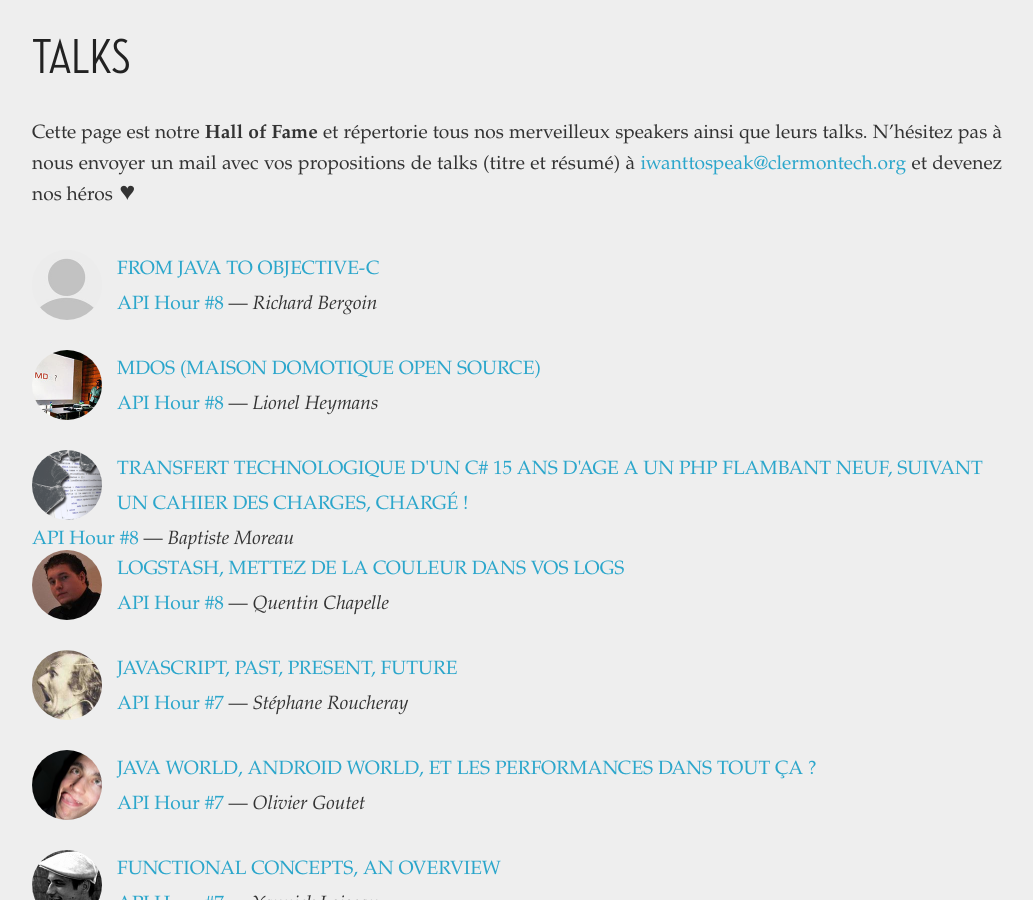
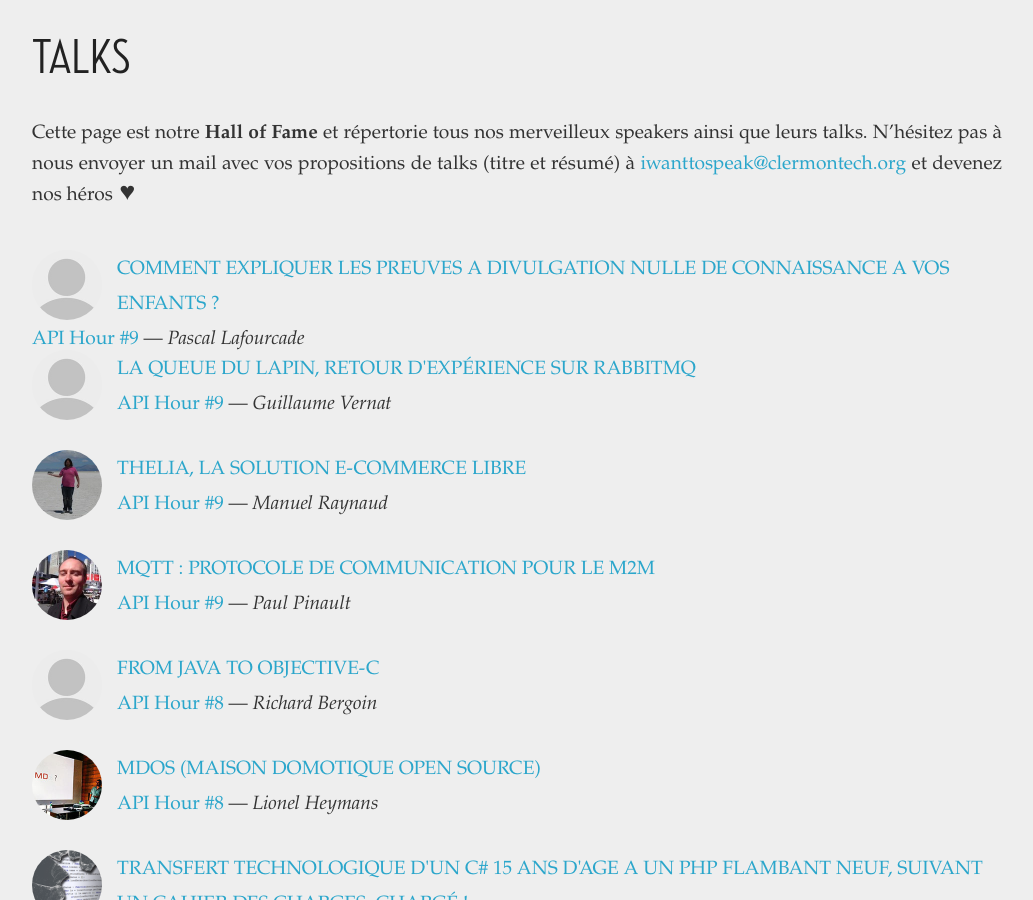
Before and after one commit to clermontech/clermontech.github.com, a Jekyll site: the page built from talks/index.md, in a window 1280 px wide and 900 px high, scrolled down 314 px. Shown: the whole window, without its empty margins (123-1156 px from the left). Built offline with Jekyll 4.4.1, drawn with Linux system fonts in a browser that asks for light colours; Markdown is read by kramdown in place of the engine named in the settings.

Commit message:
add AH9 pages

```diff
--- a/_posts/2014-05-14-api-hour-9.md
+++ b/_posts/2014-05-14-api-hour-9.md
@@ -50,6 +50,8 @@ chat de l'application mobile Facebook ? MQTT est le protocole qui, caché
 derrière, assure la bonne qualité de service tout en simplifiant la vie du
 développeur.
 
+[Voir la vidéo]({% post_url 2014-05-28-1-paul-pinault-mqtt-protocole-de-communication-pour-le-m2m %})
+
 ### Manuel Raynaud • Thelia, La Solution E-Commerce Libre
 
 La première release de Thelia 2 est sortie mi-avril. A travers cette
@@ -57,12 +59,16 @@ présentation nous verrons pourquoi nous avons développé une nouvelle version,
 comprendre son fonctionnement et comment étendre son fonctionnement grâce à
 l'utilisation de composants Symfony.
 
+[Voir la vidéo]({% post_url 2014-05-28-2-manuel-raynaud-thelia-la-solution-e-commerce-libre %})
+
 ### Guillaume Vernat • La Queue Du Lapin, Retour D'Expérience Sur RabbitMQ
 
 [N'hésitez pas à lui demander de quoi son talk
 parlera](mailto:gvernat@coffreo.com?subject=Ton talk à l'API Hour 9&body=Salut,
 j'aimerais savoir sur quoi va porter ton talk lors du prochain API Hour ?
 Merci !) ;-)
+
+[Voir la vidéo]({% post_url 2014-05-28-3-guillaume-vernat-la-queue-du-lapin-retour-d-experience-sur-rabbitmq %})
 
 ### Pascal Lafourcade • Comment Expliquer Les Preuves A Divulgation Nulle De Connaissance A Vos Enfants ?
 
@@ -75,6 +81,8 @@ présentation est basée sur l'article de Jean-Jacques Quisquater et Louis Guill
 "[How to explain zero-knowledge protocols to your
 children](http://portal.acm.org/citation.cfm?id=646754.705056&coll=&dl=)".
 
+[Voir la vidéo]({% post_url 2014-05-28-4-pascal-lafourcade-comment-expliquer-les-preuves-a-divulgation-nulle-de-connaissance-a-vos-enfants %})
+
 
 ## Sponsors
 
--- /dev/null
+++ b/_posts/2014-05-28-1-paul-pinault-mqtt-protocole-de-communication-pour-le-m2m.md
@@ -0,0 +1,22 @@
+---
+layout: talk
+categories: [ talks, api-hour-9 ]
+
+session_url: /api-hours/api-hour-9.html
+session_name: Clermont'ech API Hour &#35;9
+session_short_name: "&#35;9"
+
+author: Paul Pinault
+author_url: https://twitter.com/disk_91
+author_image: paul.jpeg
+
+slides_url:
+video:
+
+title: "MQTT : Protocole De Communication Pour Le M2M"
+---
+
+Avez-vous idée de ce qu'il se passe lorsque vous appuyez sur le bouton envoyer
+du chat de l'application mobile Facebook ? MQTT est le protocole qui, caché
+derrière, assure la bonne qualité de service tout en simplifiant la vie du
+développeur.
--- /dev/null
+++ b/_posts/2014-05-28-2-manuel-raynaud-thelia-la-solution-e-commerce-libre.md
@@ -0,0 +1,22 @@
+---
+layout: talk
+categories: [ talks, api-hour-9 ]
+
+author: Manuel Raynaud
+author_url: https://twitter.com/manuraynaud
+author_image: manuraynaud.jpeg
+
+session_url: /api-hours/api-hour-9.html
+session_name: Clermont'ech API Hour &#35;9
+session_short_name: "&#35;9"
+
+slides_url:
+video:
+
+title: "Thelia, La Solution E-Commerce Libre"
+---
+
+La première release de Thelia 2 est sortie mi-avril. A travers cette
+présentation nous verrons pourquoi nous avons développé une nouvelle version,
+comprendre son fonctionnement et comment étendre son fonctionnement grâce à
+l'utilisation de composants Symfony.
--- /dev/null
+++ b/_posts/2014-05-28-3-guillaume-vernat-la-queue-du-lapin-retour-d-experience-sur-rabbitmq.md
@@ -0,0 +1,19 @@
+---
+layout: talk
+categories: [ talks, api-hour-9 ]
+
+session_url: /api-hours/api-hour-9.html
+session_name: Clermont'ech API Hour &#35;9
+session_short_name: "&#35;9"
+
+author: Guillaume Vernat
+author_url:
+author_image:
+
+slides_url:
+video:
+
+title: "La Queue Du Lapin, Retour D'Expérience Sur RabbitMQ"
+---
+
+Non disponible.
--- /dev/null
+++ b/_posts/2014-05-28-4-pascal-lafourcade-comment-expliquer-les-preuves-a-divulgation-nulle-de-connaissance-a-vos-enfants.md
@@ -0,0 +1,26 @@
+---
+layout: talk
+categories: [ talks, api-hour-9 ]
+
+session_url: /api-hours/api-hour-9.html
+session_name: Clermont'ech API Hour &#35;9
+session_short_name: "&#35;9"
+
+author: Pascal Lafourcade
+author_url:
+author_image:
+
+slides_url:
+video:
+
+title: "Comment Expliquer Les Preuves A Divulgation Nulle De Connaissance A Vos Enfants ?"
+---
+
+Une **preuve à divulgation nulle de connaissance** est un concept utilisé en
+cryptographie, par exemple dans les systèmes de votes électroniques afin de
+garantir que les bulletins soumis n'ont pas été modifiés. Cette technique permet
+de prouver à une personne la connaissance d'un secret avec une probabilité aussi
+grande que l'on souhaite, ceci sans divulguer le moindre bit du secret. Cette
+présentation est basée sur l'article de Jean-Jacques Quisquater et Louis Guillou
+"[How to explain zero-knowledge protocols to your
+children](http://portal.acm.org/citation.cfm?id=646754.705056&coll=&dl=)".
```
